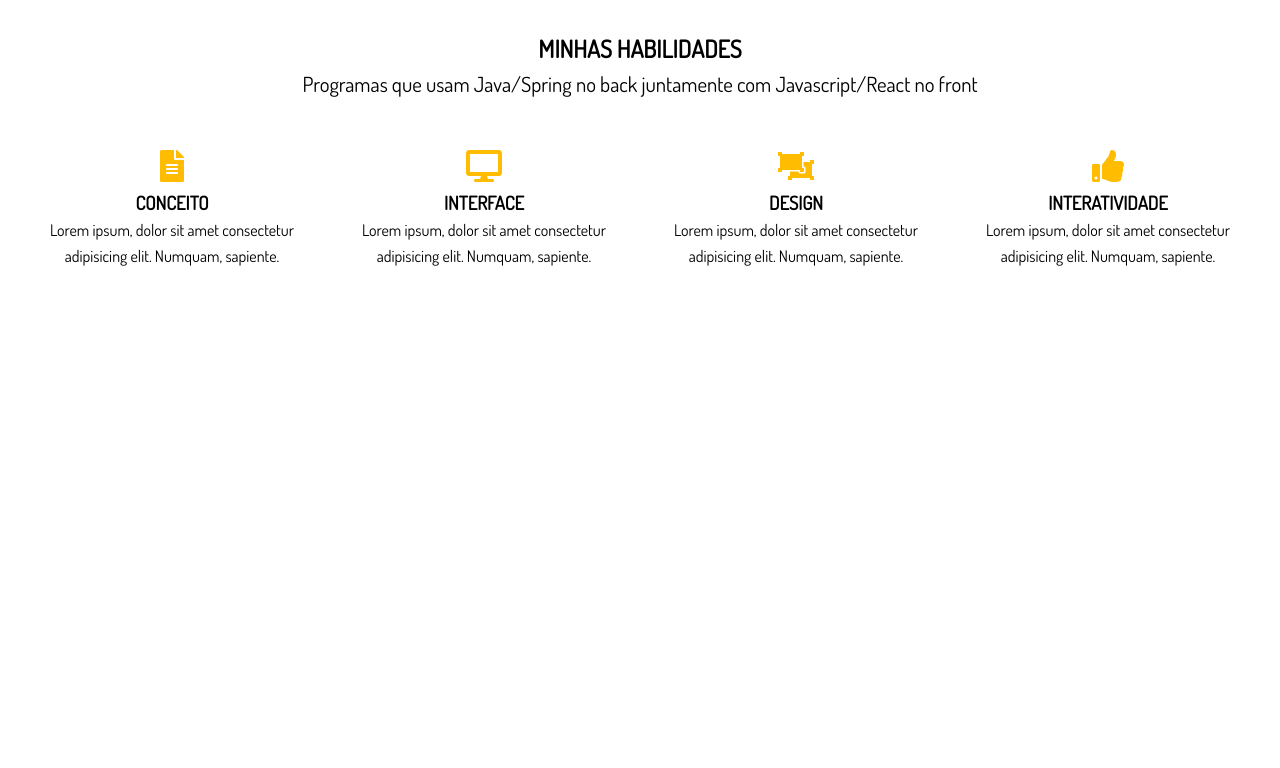
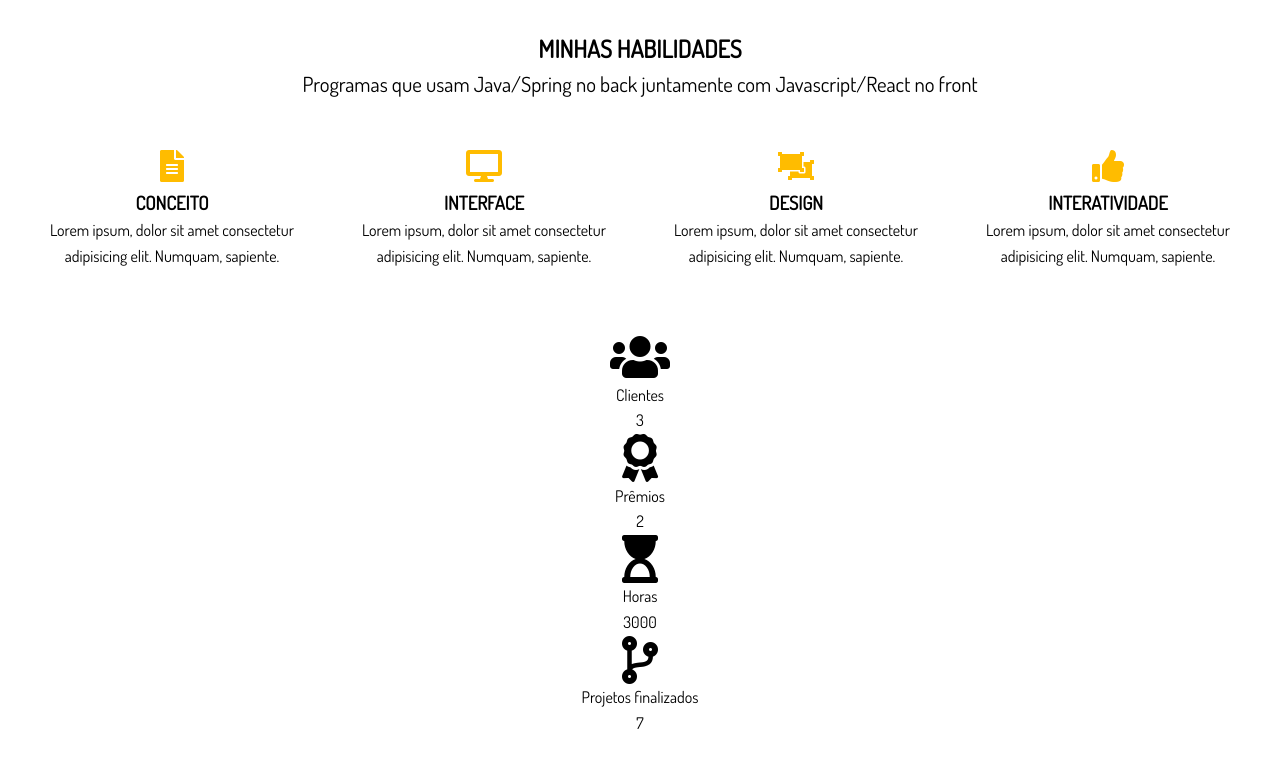
Before and after one commit to gabrielvf64/portifolio-usando-sass-site, a website: page dist/index.html in a window 1280 px wide. Shown: the part 802-1570 px from the top of the page. Before the commit the page ends 1103 px from the top, so only its background shows below. Drawn offline with Linux system fonts and the light colour scheme.

Commit message:
html da parte b

```diff
--- a/dist/index.html
+++ b/dist/index.html
@@ -68,6 +68,40 @@
     </div>
   </section>
 
+  <!-- Parte B: Números -->
+  <section id="home-b" class="text-center py-2">
+    <div class="stats">
+      <div>
+        <ul>
+          <li><i class="fas fa-users fa-3x"></i></li>
+          <li class="stats-title">Clientes</li>
+          <li class="stats-number">3</li>
+        </ul>
+      </div>
+      <div>
+        <ul>
+          <li><i class="fas fa-award fa-3x"></i></li>
+          <li class="stats-title">Prêmios</li>
+          <li class="stats-number">2</li>
+        </ul>
+      </div>
+      <div>
+        <ul>
+          <li><i class="fas fa-hourglass-start fa-3x"></i></li>
+          <li class="stats-title">Horas</li>
+          <li class="stats-number">3000</li>
+        </ul>
+      </div>
+      <div>
+        <ul>
+          <li><i class="fas fa-code-branch fa-3x"></i></li>
+          <li class="stats-title">Projetos finalizados</li>
+          <li class="stats-number">7</li>
+        </ul>
+      </div>
+    </div>
+  </section>
+
   <!-- Efeito no javascrtip. Brad tem um tutorial no youtube -->
   <script src="js/typewriter.js"></script>
 </body>
```
